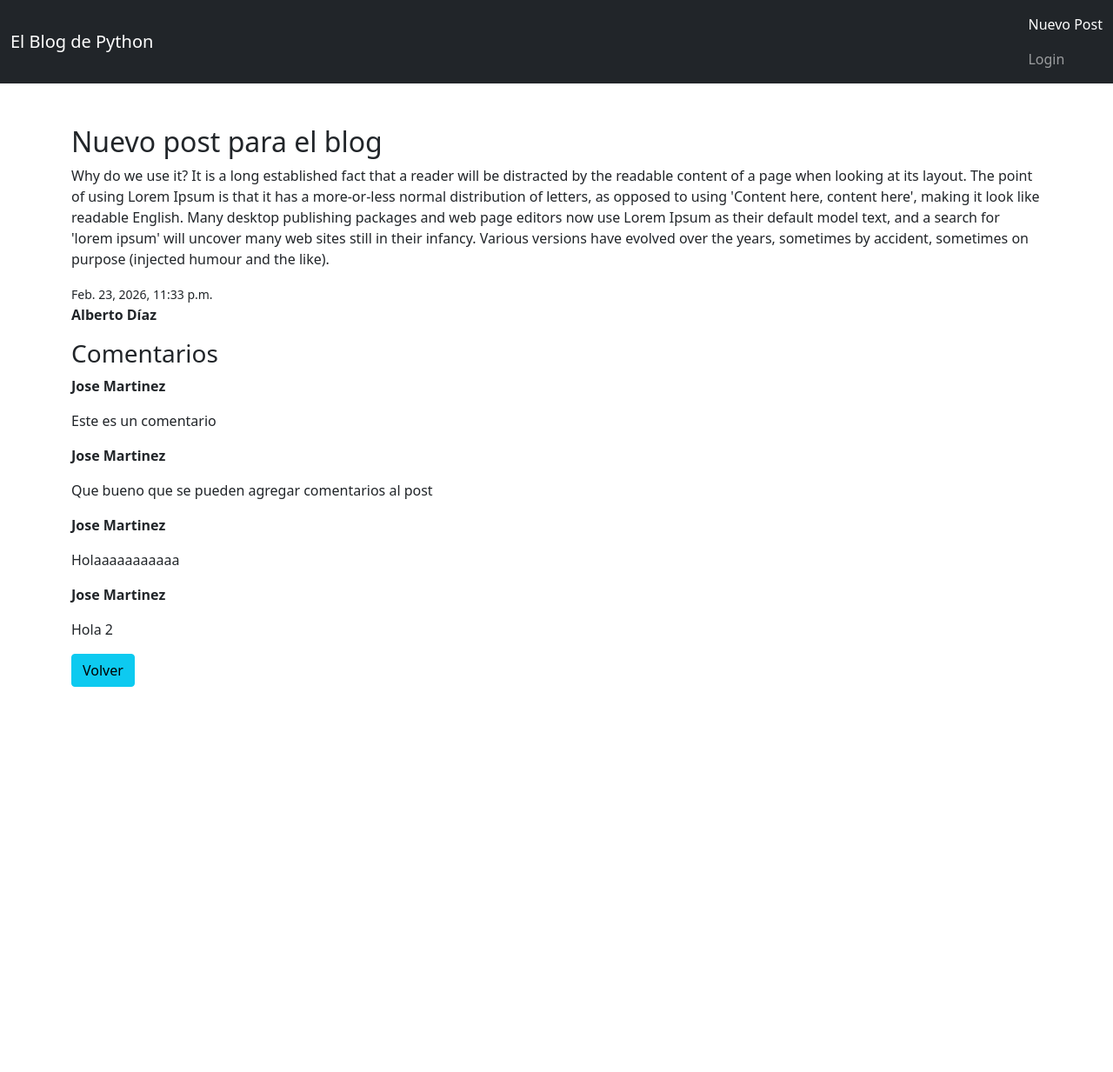
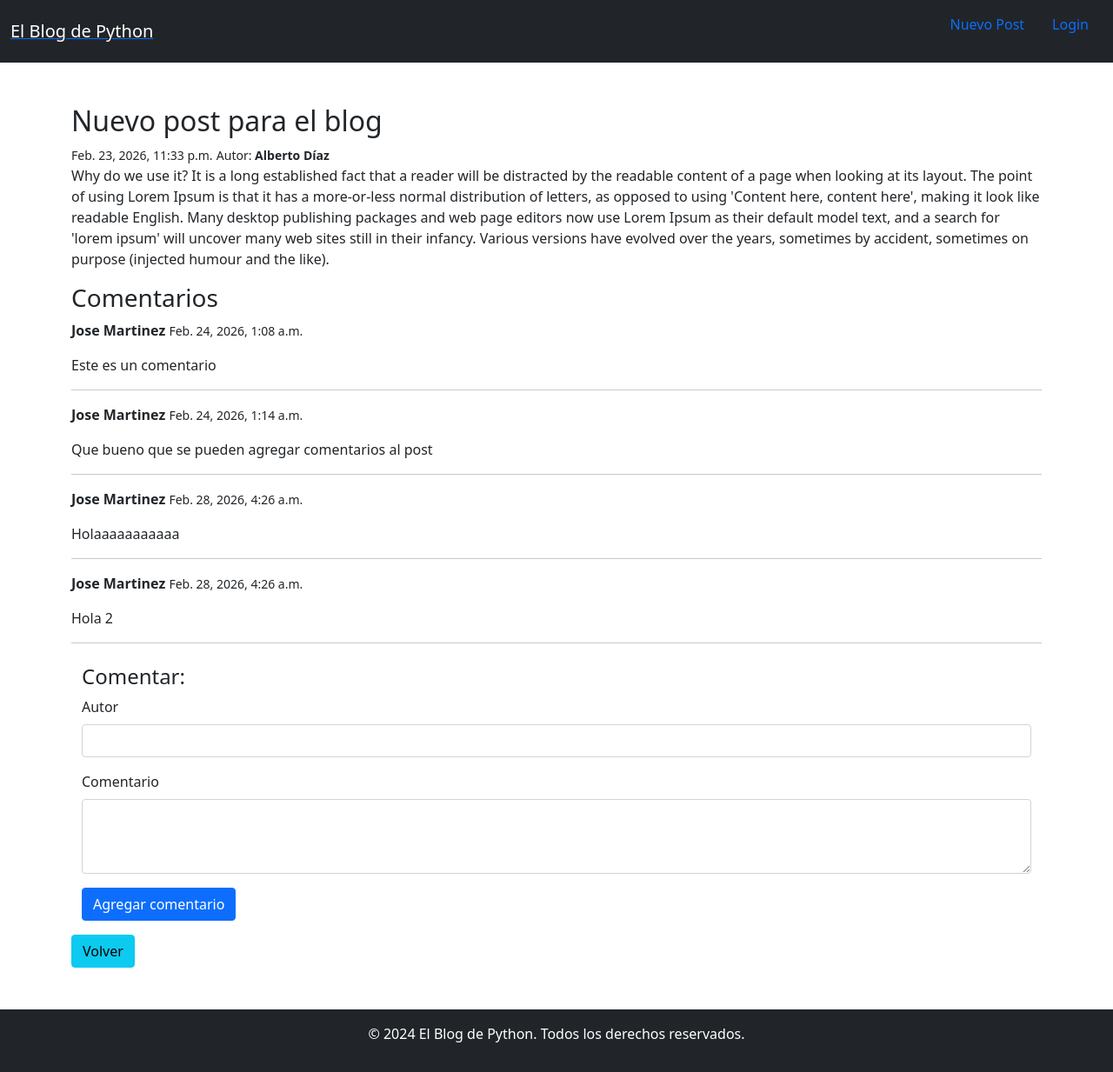
Before and after one commit to JoseGermanx/clase_django_td_2, a Django app: page /post/1 in a window 1280 px wide. Shown: the whole page at 87% size. Before the commit the page ends 790 px from the top, so only its background shows below. Run offline with Django 5.2, Linux system fonts and the light colour scheme; data comes from the database, SQL or seed files in the repository; both versions use the stored data as it was after the commit.

Commit message:
Add post creation and commenting functionality with corresponding forms and templates

```diff
--- a/blog/urls.py
+++ b/blog/urls.py
@@ -1,9 +1,10 @@
 
 from django.urls import path, include
-from .views import post_list, post_detail
+from .views import post_list, post_detail, post_create
 
 urlpatterns = [
     path('', post_list, name='post_list'),
-    path('post/<int:post_id>', post_detail, name='post_detail')
+    path('post/<int:post_id>', post_detail, name='post_detail'),
+    path('post/', post_create, name='post_create'),
 
 ]
--- a/blog/views.py
+++ b/blog/views.py
@@ -1,4 +1,6 @@
-from django.shortcuts import render, get_object_or_404
+from django.shortcuts import redirect, render, get_object_or_404
+
+from comments.forms import CommentForm
 from .models import Post
 
 # Create your views here.
@@ -9,4 +11,25 @@ def post_list(request):
 
 def post_detail(request, post_id):
     post = get_object_or_404(Post, id=post_id)
-    return render(request, 'blog/post_detail.html', {'post': post})
+    if request.method == 'POST':
+        form = CommentForm(request.POST)
+        if form.is_valid():
+            comment = form.save(commit=False)
+            comment.post = post
+            comment.save()
+            return redirect('post_detail', post_id=post.id)
+    else:
+        form = CommentForm()
+    return render(request, 'blog/post_detail.html', {'form': form, 'post': post})
+
+# logica para crear un nuevo post
+from .forms import PostForm
+def post_create(request):
+    if request.method == 'POST':
+        form = PostForm(request.POST)
+        if form.is_valid():
+            form.save()
+            return redirect('post_list')
+    else:
+        form = PostForm()
+    return render(request, 'blog/post_form.html', {'form': form})
--- /dev/null
+++ b/comments/forms.py
@@ -0,0 +1,15 @@
+
+# Formulario para crear un nuevo comentario
+from .models import Comments
+
+from django import forms
+
+
+class CommentForm(forms.ModelForm):
+    class Meta:
+        model = Comments
+        fields = ['author', 'content']
+        widgets = {
+            'author': forms.TextInput(attrs={'class': 'form-control'}),
+            'content': forms.Textarea(attrs={'class': 'form-control'}),
+        }
--- a/comments/views.py
+++ b/comments/views.py
@@ -1,3 +1,5 @@
-from django.shortcuts import render
+from django.shortcuts import get_object_or_404, redirect, render
+
+from blog.models import Post
 
 # Create your views here.
--- a/demo_project/settings.py
+++ b/demo_project/settings.py
@@ -23,7 +23,7 @@ BASE_DIR = Path(__file__).resolve().parent.parent
 SECRET_KEY = 'django-insecure-@j&!+7cjq%qxjg@ue8i%g=c9c@&iqjq9ezabkq=g@yxq6bu(x#'
 
 # SECURITY WARNING: don't run with debug turned on in production!
-DEBUG = False
+DEBUG = True
 
 ALLOWED_HOSTS = ['127.0.0.1', 'localhost']
 
--- a/templates/blog/base.html
+++ b/templates/blog/base.html
@@ -12,10 +12,10 @@
 <body>
     <nav class="navbar navbar-dark bg-dark">
   <div class="container-fluid">
-    <span class="navbar-brand mb-0 h1">El Blog de Python</span>
-    <ul class="navbar-nav d-flex">
+    <a href="{% url 'post_list' %}"><span class="navbar-brand mb-0 h1">El Blog de Python</span></a>
+    <ul class="d-flex">
         <li class="nav-item">
-          <a class="nav-link active" aria-current="page" href="#">Nuevo Post</a>
+          <a class="nav-link active" aria-current="page" href="{% url 'post_create' %}">Nuevo Post</a>
         </li>
         <li class="nav-item">
           <a class="nav-link" href="#">Login</a>
@@ -27,6 +27,10 @@
         {% block content %}
         {% endblock %}
     </div>
+
+    <footer class="bg-dark text-white text-center py-3 mt-5">
+        <p>&copy; 2024 El Blog de Python. Todos los derechos reservados.</p>
+    </footer>
 </body>
 
 </html>
--- a/templates/blog/post_detail.html
+++ b/templates/blog/post_detail.html
@@ -7,17 +7,35 @@
 {% block content%}
 
 <h2>{{post.title}}</h2>
+<small>{{ post.created_at }}</small>
+<small>Autor: <strong>{{post.author}}</strong></small>
 <p>{{post.content}}</p>
-<small>{{ post.created_at }}</small>
-<p><strong>{{post.author}}</strong></p>
+
 
 <h3>Comentarios</h3>
 {% for comment in post.comments.all %}
-<p><strong>{{comment.author}}</strong></p>
+<p><strong>{{comment.author}}</strong> <small>{{ comment.created_at }}</small></p>
 <p>{{comment.content}}</p>
+
+<hr>
 {%empty %}
-<p>No hay comentarios</p>
+<p>No hay comentarios, sé el primero.</p>
 {% endfor %}
 
-<a href="{% url 'post_list' %}" class="btn btn-info">Volver</a>
+<form method="POST" class="container mt-4">
+    <h4>Comentar:</h4>
+    {% csrf_token %}
+    <div class="mb-3">
+        <label for="author" class="form-label">Autor</label>
+        <input type="text" class="form-control" id="author" name="author" required>
+    </div>
+    <div class="mb-3">
+        <label for="content" class="form-label">Comentario</label>
+        <textarea class="form-control" id="content" name="content" rows="3" required></textarea>
+    </div>
+  <button type="submit" class="btn btn-primary">
+    Agregar comentario</button>
+</form>
+
+<a href="{% url 'post_list' %}" class="btn btn-info mt-3">Volver</a>
 {% endblock %}
```
Also changed, not shown: blog/forms.py (added, +13 -0 lines), templates/blog/post_form.html (added, +23 -0 lines), db.sqlite3.
